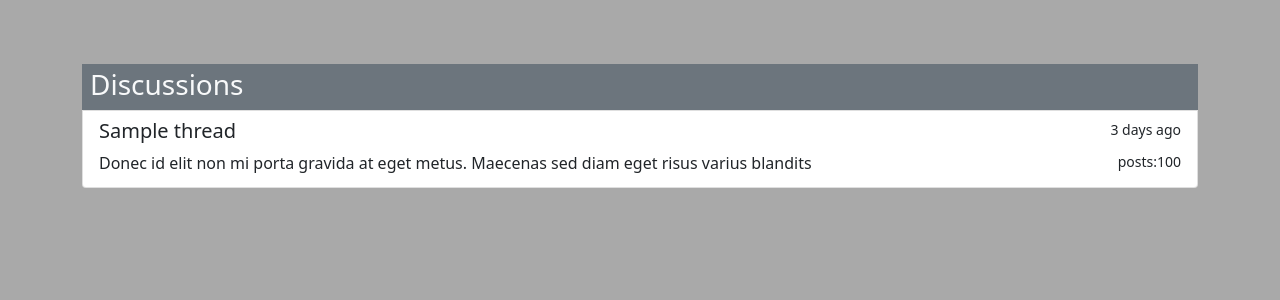
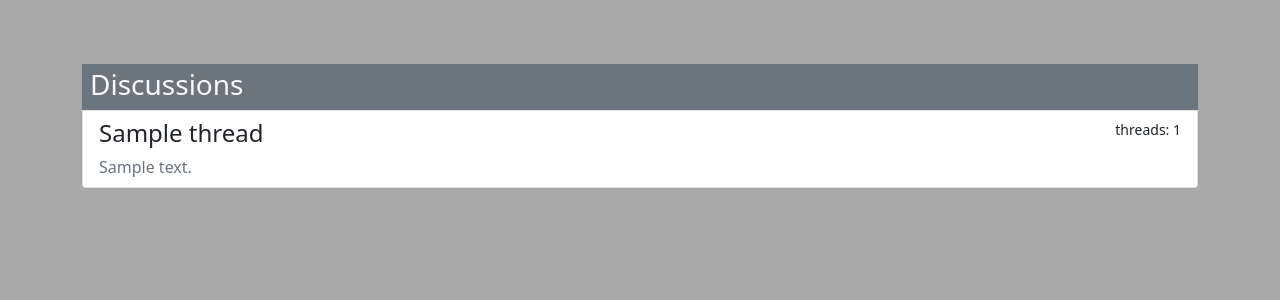
Before and after one commit to AlexxHr/django-forum, a Django app: template templates/forum/home.html in a window 1280 px wide. Shown: the part 80-380 px from the top of the page. Run offline with Django 3.2, Linux system fonts and the light colour scheme; the template is opened without the code that fills it: most values are stand-ins (such as "Sample title", 1, 10 or a date in 2020); some libraries are stand-ins or nearby versions.

Commit message:
cleaned up code

```diff
--- a/djangoForum/forum/forms.py
+++ b/djangoForum/forum/forms.py
@@ -1,6 +1,12 @@
 from django import forms
 
 from djangoForum.forum.models import ForumPost, ForumThread, Profile, ForumCategory
+
+
+class ForumCategoryForm(forms.ModelForm):
+    class Meta:
+        model = ForumCategory
+        fields = ('title', 'description',)
 
 
 class ForumPostForm(forms.ModelForm):
--- a/djangoForum/forum/views.py
+++ b/djangoForum/forum/views.py
@@ -6,7 +6,7 @@ from django.urls import reverse_lazy
 from django.views.generic import ListView, DetailView
 from django.views.generic.edit import CreateView, UpdateView, DeleteView
 
-from djangoForum.forum.forms import ForumPostForm, ForumThreadForm, ProfileEditForm
+from djangoForum.forum.forms import ForumPostForm, ForumThreadForm, ProfileEditForm, ForumCategoryForm
 from djangoForum.forum.models import ForumCategory, ForumThread, ForumPost, Profile
 
 User = get_user_model()
--- a/djangoForum/settings.py
+++ b/djangoForum/settings.py
@@ -14,7 +14,7 @@ BASE_DIR = Path(__file__).resolve().parent.parent
 SECRET_KEY = config("SECRET_KEY")
 
 # SECURITY WARNING: don't run with debug turned on in production!
-DEBUG = False
+DEBUG = True
 
 ALLOWED_HOSTS = [
     '127.0.0.1'
--- a/templates/forum/home.html
+++ b/templates/forum/home.html
@@ -1,7 +1,7 @@
 {% extends 'base.html' %}
 {% block content %}
     <div class="container">
-        <div class="">
+        <div>
             <nav aria-label="breadcrumb">
               <ol class="breadcrumb">
                 <li class="breadcrumb-item active" aria-current="page">Home</li>
@@ -9,20 +9,18 @@
             </nav>
         </div>
         <div class="list-group  py-5 h-100">
-            <div class="bg-secondary">
+            <div class="d-flex bg-secondary flex-row">
                 <h3 class="text-light ms-2 mt-1">Discussions</h3>
             </div>
             {% for category in object_list %}
                 <a class="list-group-item list-group-item-action flex-column align-items-start"
                    href="{% url 'category threads' category.slug %}">
                     <div class="d-flex w-100 justify-content-between">
-                        <h5 class="mb-2">{{ category.title }}</h5>
-                        <small>3 days ago</small>
+                        <h4 class="mb-2">{{ category.title }}</h4>
+                        <small class="ms-2">threads: {{ category.get_all_threads|length }}</small>
                     </div>
-                    <div class="d-flex w-100 justify-content-between">
-                        <p class="mb-1">Donec id elit non mi porta gravida at eget metus. Maecenas sed diam eget risus
-                            varius blandits</p>
-                        <small class="ms-2">posts:100</small>
+                    <div class="d-flex w-100 justify-content-between text-secondary">
+                        {{ category.description|safe }}
                     </div>
                 </a>
             {% endfor %}
```
Also changed, not shown: djangoForum/forum/models.py (+11 -4 lines).
